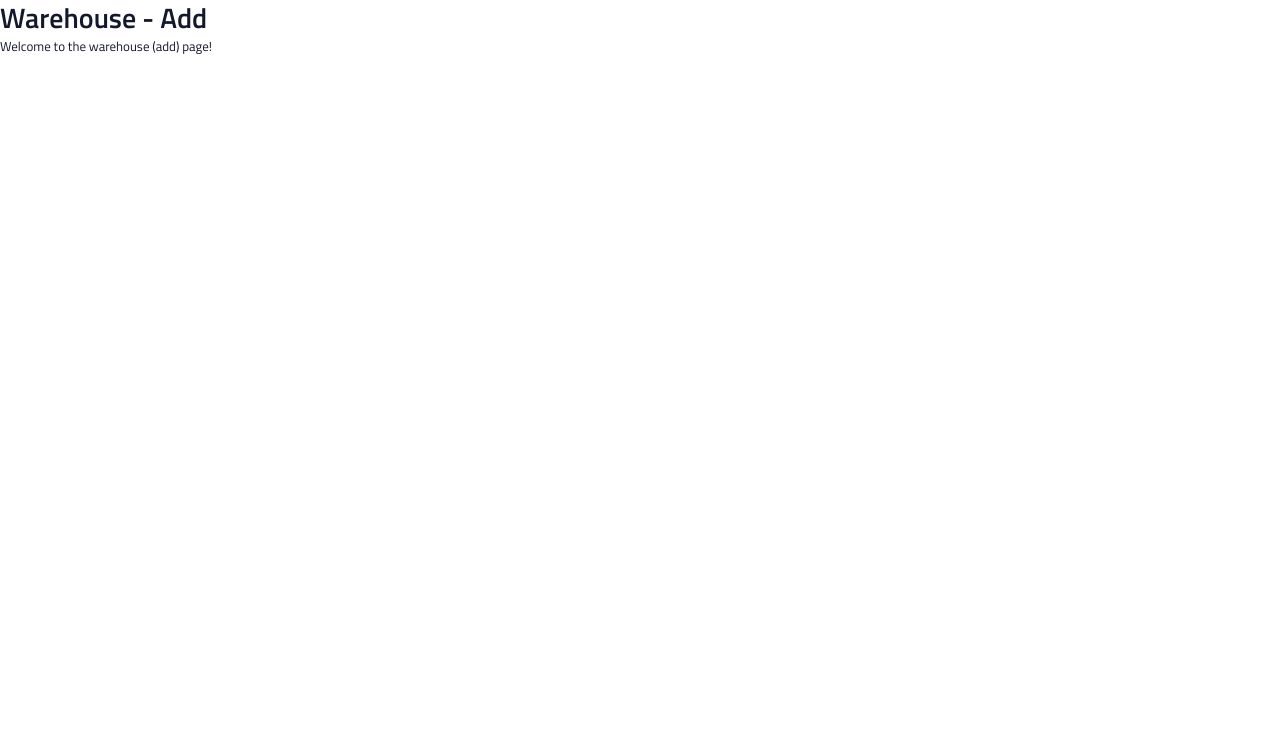
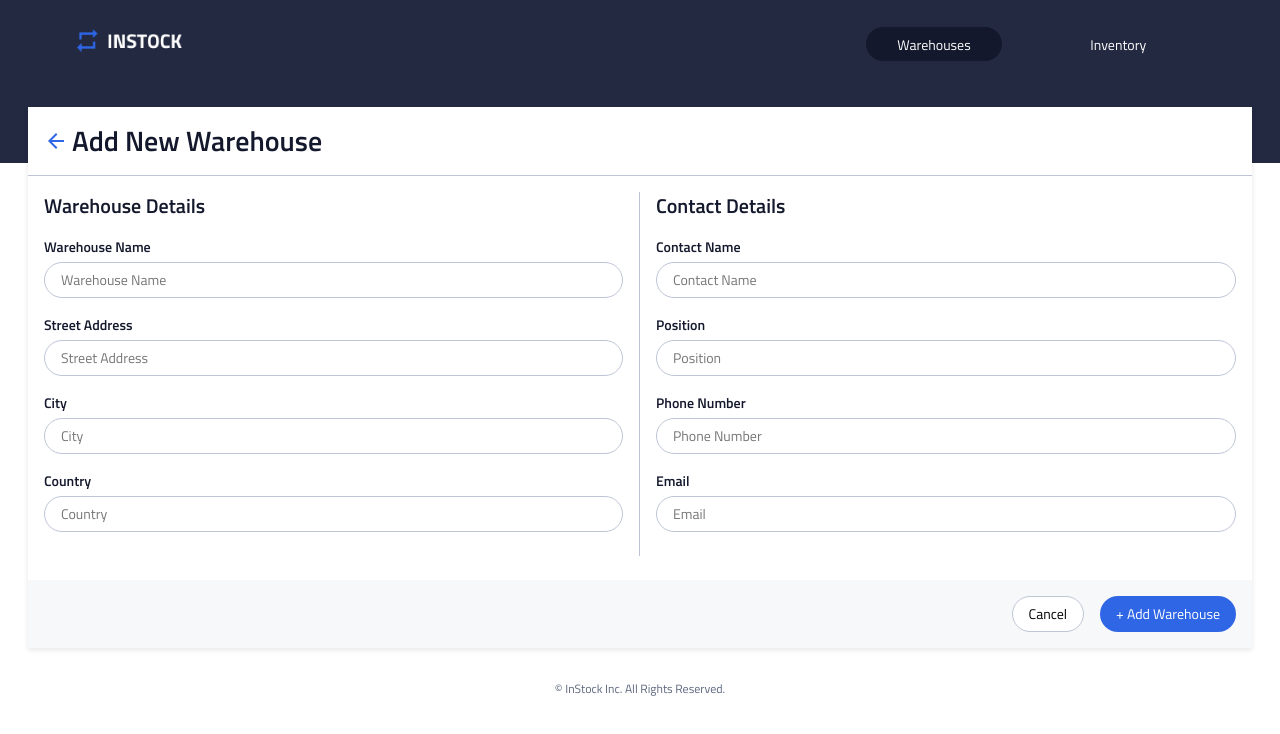
Before and after one commit to notaika/InStock, a React (Vite) app: page /warehouse/add in a window 1280 px wide. Shown: the top 734 px of the page. Built offline with nearby package versions, Linux system fonts and the light colour scheme.

Commit message:
Adding Active Links

```diff
--- a/src/components/Header/Header.jsx
+++ b/src/components/Header/Header.jsx
@@ -1,22 +1,31 @@
 
 import "../../components/Header/Header.scss"
 import Image from "../../assets/logo/InStock-Logo.png"
-import { Link } from "react-router-dom";
+import { Link, useLocation  } from "react-router-dom";
 
-function Header(){
-    return(
+function Header() {
+    const location = useLocation();
+    const isActiveInventory = location.pathname.includes('inventory');
+    const isActiveWarehouse = location.pathname.includes('warehouse');
+
+    return (
         <div className="header">
             <div className="header__logo">
                 <Link to="/">
-                <img className="header__logo-size" src={Image} alt="Logo" />
+                    <img className="header__logo-size" src={Image} alt="Logo" />
                 </Link>
             </div>
             <ul className="header__list">
-                <li  className="header__menu"><Link to="/" className="header__decor">Warehouses</Link></li>
-                <li  className="header__menu"><Link to="/inventory" className="header__decor">Inventory</Link></li>
+                <li className={`header__menu ${isActiveWarehouse ? 'active' : ''}`}>
+                    <Link to="/" className="header__decor">Warehouses</Link>
+                </li>
+                <li className={`header__menu ${isActiveInventory ? 'active' : ''}`}>
+                    <Link to="/inventory" className="header__decor">Inventory</Link>
+                </li>
             </ul>
-       </div>
+        </div>
     );
 }
 
+
 export default Header;
--- a/src/components/Header/Header.scss
+++ b/src/components/Header/Header.scss
@@ -1,5 +1,6 @@
 @use "../../styles/partials/mixins" as *;
 @use "../../styles/partials/typography" as *;
+@use "../../styles/partials/variables";
 
 *{
     box-sizing: border-box;
@@ -40,17 +41,24 @@
     padding: 0.5em 2.5em;
     font-family:$font-family;
     font-weight: 400;
-    &:hover {
+}
+    &__menu.active {
         background-color: #13182C;
         border-radius: 312em;
     }
-  }
+    &__menu:not(.active){
+        color:variables.$secondary-cloud;
+    }
+    &__menu:not(.active):hover{
+        text-decoration: underline;
+    }
 
   &__decor{
     text-decoration: none;
     color: #ffffff;
 }
 }
+
 
 
 @include tablet{
--- a/src/components/WarehouseAdd/WarehouseAdd.jsx
+++ b/src/components/WarehouseAdd/WarehouseAdd.jsx
@@ -1,10 +1,174 @@
-import React from 'react'
+import { useEffect, useState } from "react";
+import { Form, Formik } from "formik";
+import * as Yup from "yup";
+import axios from "axios";
+import "./WarehouseAdd.scss"
+import {TextInput,} from "../../utils/FormHelper";
+import arrowIcon from "../../assets/icons/arrow_back-24px.svg";
+import Footer from "../Footer/Footer";
+import Header from "../Header/Header";
+import { Link, useNavigate } from "react-router-dom";
+
+
+  const API_URL = import.meta.env.VITE_LOCALHOST;
 
 export default function WarehouseAdd() {
+  const [errorMessage, setErrorMessage] = useState("");
+  const navigate = useNavigate();
+
+  const handleSubmit = async (values, { setSubmitting }) => {
+    try {
+      const response = await axios.post(`${API_URL}/api/warehouses`, values);
+      console.log("Warehouse added successfully:", response.data);
+      navigate("/");
+    } catch (error) {
+      setErrorMessage(error.response.data);
+    } finally {
+      setSubmitting(false);
+    }
+  };
+  const handleCancel = () => {
+    navigate("/");
+  };
+
+
   return (
-    <div>
-      <h1>Warehouse - Add</h1>
-      <p>Welcome to the warehouse (add) page!</p>
-    </div>
-  )
+    <>
+    <Header/>
+    <Formik
+      initialValues={{
+        warehouse_name: "",
+        street_address: "",
+        city: "",
+        country: "",
+        contact_name: "",
+        position: "",
+        phone_number: "",
+        email: "",
+      }}
+      validationSchema={Yup.object({
+        warehouse_name: Yup.string().required("This field is required"),
+        street_address: Yup.string().required("This field is required"),
+        city: Yup.string().required("This field is required"),
+        country: Yup.string().required("This field is required"),
+        contact_name: Yup.string().required("This field is required"),
+        position: Yup.string().required("This field is required"),
+        phone_number: Yup.string().required("This field is required"),
+        email: Yup.string().required("This field is required").email("Invalid email address"),
+      })}
+
+      onSubmit={handleSubmit}
+
+    >
+    {({ values }) => (
+      <Form className="warehouse-add">
+        <div className="warehouse-add__header">
+          <div className="warehouse-add__header-box">
+            <Link to="/">
+            <img
+              src={arrowIcon}
+              alt="Back arrow"
+              className="warehouse-add__header-icon"
+            />
+            </ Link>
+            <h1 className="warehouse-add__title">Add New Warehouse</h1>
+          </div>
+        </div>
+
+
+        <div className="warehouse-add__fields-container">
+          <div className="warehouse-add__left-container">
+            <h2 className="warehouse-add__subtitle">Warehouse Details</h2>
+            <TextInput
+              label="Warehouse Name"
+              name="warehouse_name"
+              type="text"
+              placeholder="Warehouse Name"
+              className="warehouse-add__input"
+              labelClassName="warehouse-add__label"
+            />
+            <TextInput
+              label="Street Address"
+              name="street_address"
+              type="text"
+              placeholder="Street Address"
+              className="warehouse-add__input"
+              labelClassName="warehouse-add__label"
+            />
+            <TextInput
+              label="City"
+              name="city"
+              type="text"
+              placeholder="City"
+              className="warehouse-add__input"
+              labelClassName="warehouse-add__label"
+            />
+            <TextInput
+              label="Country"
+              name="country"
+              type="text"
+              placeholder="Country"
+              className="warehouse-add__input"
+              labelClassName="warehouse-add__label"
+            />
+          </div>
+
+
+          <div className="warehouse-add__right-container">
+            <h2 className="warehouse-add__subtitle">Contact Details</h2>
+            <TextInput
+              label="Contact Name"
+              name="contact_name"
+              type="text"
+              placeholder="Contact Name"
+              className="warehouse-add__input"
+              labelClassName="warehouse-add__label"
+            />
+            <TextInput
+              label="Position"
+              name="position"
+              type="text"
+              placeholder="Position"
+              className="warehouse-add__input"
+              labelClassName="warehouse-add__label"
+            />
+            <TextInput
+              label="Phone Number"
+              name="phone_number"
+              type="text"
+              placeholder="Phone Number"
+              className="warehouse-add__input"
+              labelClassName="warehouse-add__label"
+            />
+            <TextInput
+              label="Email"
+              name="email"
+              type="text"
+              placeholder="Email"
+              className="warehouse-add__input"
+              labelClassName="warehouse-add__label"
+            />
+          </div>
+        </div>
+
+
+        <div className="warehouse-add__button-container">
+          <button type="button" className="warehouse-add__button-item--left"
+           onClick={handleCancel}
+           >
+            Cancel
+          </button>
+          <button
+            type="submit"
+            className="warehouse-add__button-item--right"
+          >
+            + Add Warehouse
+          </button>
+        </div>
+      </Form>
+    )}
+  </Formik>
+  <Footer/>
+</>
+);
 }
--- a/src/components/WarehouseAdd/WarehouseAdd.scss
+++ b/src/components/WarehouseAdd/WarehouseAdd.scss
@@ -0,0 +1,151 @@
+@use "../../styles/partials/variables";
+@use "../../styles/partials/mixins";
+
+.warehouse-add {
+    margin-left: 2em;
+    margin-right: 2em;
+    margin-top: -4em;
+    color: variables.$primary-black;
+    background-color: variables.$primary-white;
+    outline: none;
+    box-shadow: 0px 2px 5px 0px #13182C1A;
+
+
+    &__header{
+        &-box {
+        display: flex;
+        align-items: flex-start;
+        margin-top: 1rem;
+        padding-bottom: 1rem;
+        padding-left:1rem;
+        border-bottom: 1px solid variables.$secondary-cloud;
+        }
+        &-icon {
+            padding-top: 6px;
+            padding-right: 4px;
+
+
+            &:hover {
+                cursor: pointer;
+            }
+        }
+    }
+
+
+    &__fields-container {
+        @include mixins.tablet {
+            display: flex;
+            justify-content: space-between;
+        }
+    }
+
+
+    &__left-container,
+    &__right-container {
+        display: flex;
+        flex-direction: column;
+        margin-bottom: 1.5rem;
+        margin-top: 1rem;
+        padding-left: 1rem;
+        padding-right: 1rem;
+
+
+        @include mixins.tablet {
+            width: 50%;
+        }
+    }
+
+
+    &__left-container {
+        border-bottom: 1px solid variables.$secondary-cloud;
+        padding-bottom: 1.5rem;
+
+
+        @include mixins.tablet {
+            border-bottom: none;
+            border-right: 1px solid variables.$secondary-cloud;
+        }
+    }
+
+
+    &__subtitle {
+        font-size: 20px;
+        line-height: 28px;
+        font-weight: 600;
+    }
+
+
+    &__label {
+        @include mixins.mobile-label;
+
+
+        @include mixins.tablet {
+            @include mixins.tablet-desktop-label;
+        }
+    }
+
+
+    &__input {
+        @include mixins.mobile-input;
+
+
+        @include mixins.tablet {
+            &--small {
+                width: 40%;
+            }
+        }
+    }
+
+  &__button-container {
+    display: flex;
+    justify-content: space-around;
+    align-content: space-between;
+    padding: 1rem 0;
+    background-color: variables.$bg-lightgrey;
+
+
+    @include mixins.tablet {
+      justify-content: flex-end;
+      padding-right: 1rem;
+    }
+  }
+
+
+  &__button-item {
+    &--left {
+      @include mixins.mobile-button;
+      border: 0;
+      width: 40%;
+      background-color: white;
+      border: 1px solid variables.$secondary-cloud;
+
+
+      @include mixins.tablet {
+        margin-right: 1rem;
+        width: auto;
+      }
+
+
+      &:hover {
+        cursor: pointer;
+      }
+    }
+    &--right {
+      @include mixins.mobile-button;
+      border: 0;
+      width: 40%;
+      background-color: variables.$primary-indigo;
+      color: variables.$primary-white;
+
+
+      @include mixins.tablet {
+        width: auto;
+      }
+
+
+      &:hover {
+        cursor: pointer;
+      }
+    }
+  }
+ }
```
Also changed, not shown: 2 other files (tests, documents, lock files or other folders).
